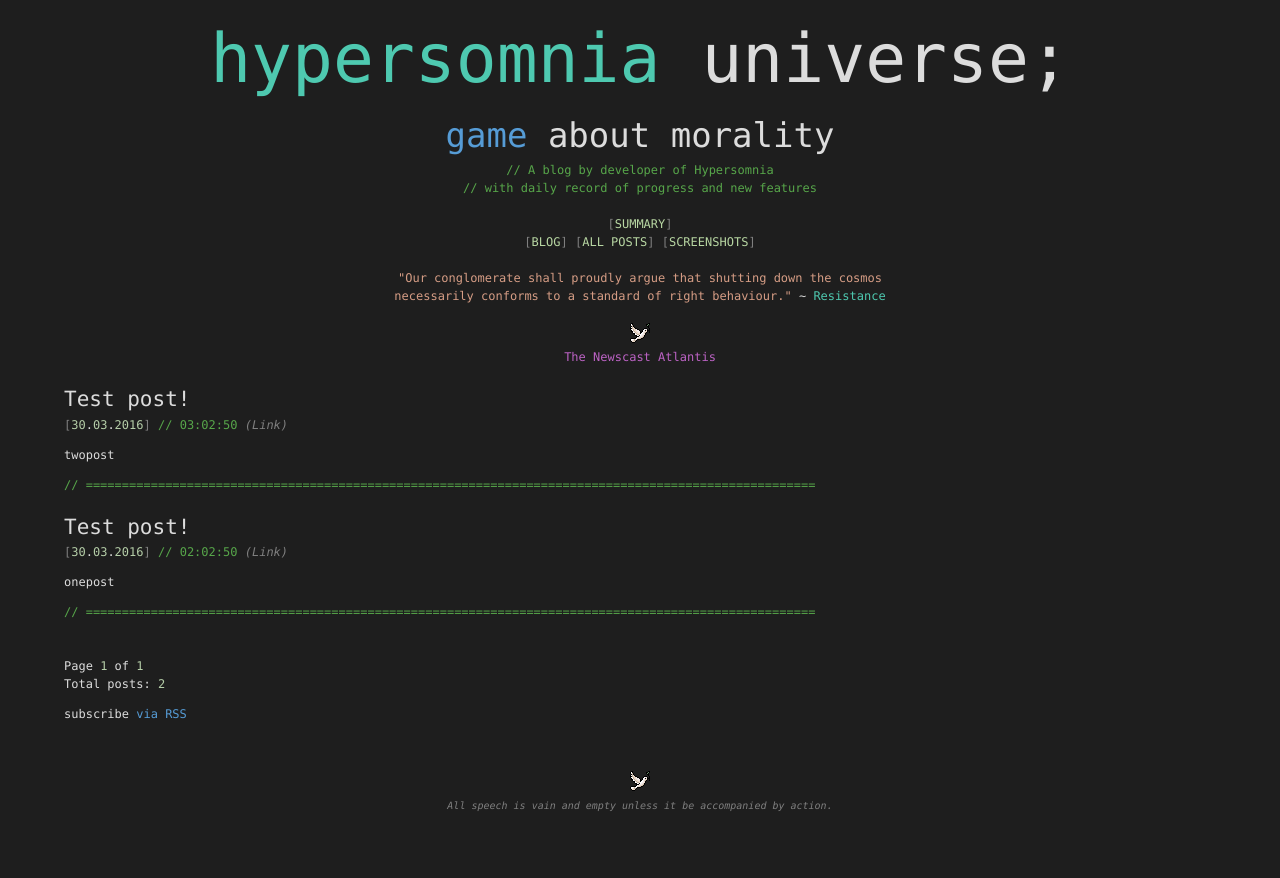
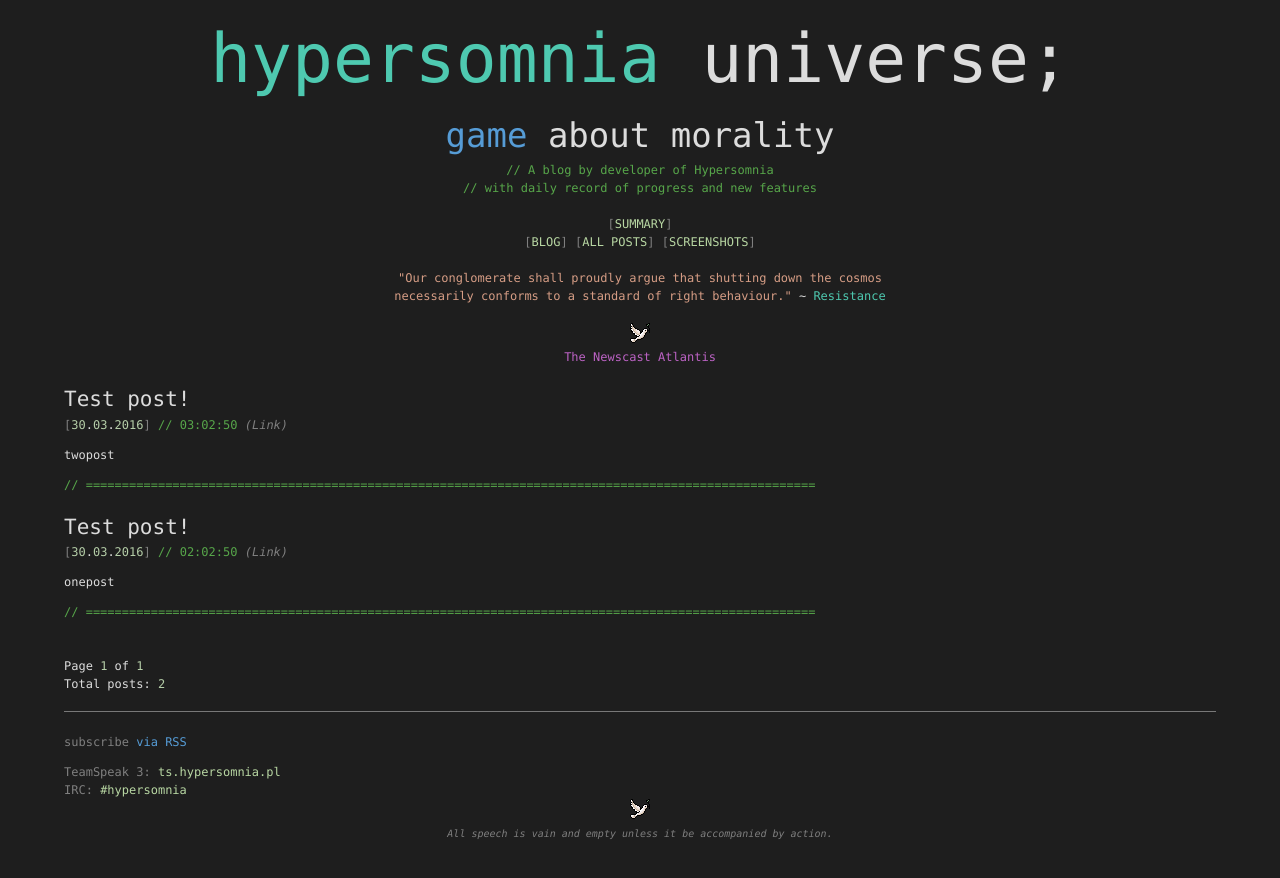
Before and after one commit to TeamHypersomnia/TeamHypersomnia.github.io, a Jekyll site: the page built from index.html, in a window 1280 px wide. Shown: the top 878 px of the page. Built offline with Jekyll 4.4.1, drawn with Linux system fonts in a browser that asks for light colours; the list of posts is cut into pages by our own code; comment, search, counter and statistics services are not loaded.

Commit message:
improved footer

```diff
--- a/_includes/footer.html
+++ b/_includes/footer.html
@@ -1,6 +1,13 @@
-<br/>
 <br/>
 <footer class="site-footer">
+<div style="width:100%; height: 10px; border-top: 1px solid rgb(120, 120, 120)"></div>
+<span class="vsparam" style="font-size: 12px">
+<p>subscribe <a class="vskeyword" href="{{ "/feed.xml" | prepend: site.baseurl }}">via RSS</a></p>
+TeamSpeak 3: <a class="vsenum" href="ts3server://ts.hypersomnia.pl?nickname=BlogVisitor&cid=channelID&channelpassword=defaultChannelPassword&addbookmark=HypersomniaCongressCenter">ts.hypersomnia.pl</a><br/>
+IRC: <a class="vsenum">#hypersomnia</a>
+
+</span>
+
 <div style="text-align:center">
 <a style="font-size:10px; font-style: italic;" class="vsparam" href="{{ "#TOP"| prepend: page.url }}"> <img src="{{ "/dove.gif "| prepend: site.baseurl }}" style="border: 0"/><br/>
 <span style="">All speech is vain and empty unless it be accompanied by action.</a><br/>
--- a/css/stylesheet.css
+++ b/css/stylesheet.css
@@ -77,9 +77,6 @@
     text-decoration: underline;
 }
 
-.mj{
-background: #f00 !important;
-}
 a {
   color: #1e6bb8;
   text-decoration: none; }
--- a/index.html
+++ b/index.html
@@ -49,6 +49,5 @@
 <br/>
 	Page <span class="vsnumber">{{ paginator.page }}</span> of <span class="vsnumber">{{ paginator.total_pages }}</span><br/>
   Total posts: <span class="vsnumber">{{ paginator.total_posts }}</span>
-  <p>subscribe <a class="vskeyword" href="{{ "/feed.xml" | prepend: site.baseurl }}">via RSS</a></p>
 
 </div>
--- a/posts.html
+++ b/posts.html
@@ -16,6 +16,4 @@
   </ul>
 
   Total posts: <span class="vsnumber">{{ site.posts | size }}</span> <br/>
-  <p>subscribe <a class="vskeyword" href="{{ "/feed.xml" | prepend: site.baseurl }}">via RSS</a></p>
-
 </div>
```
